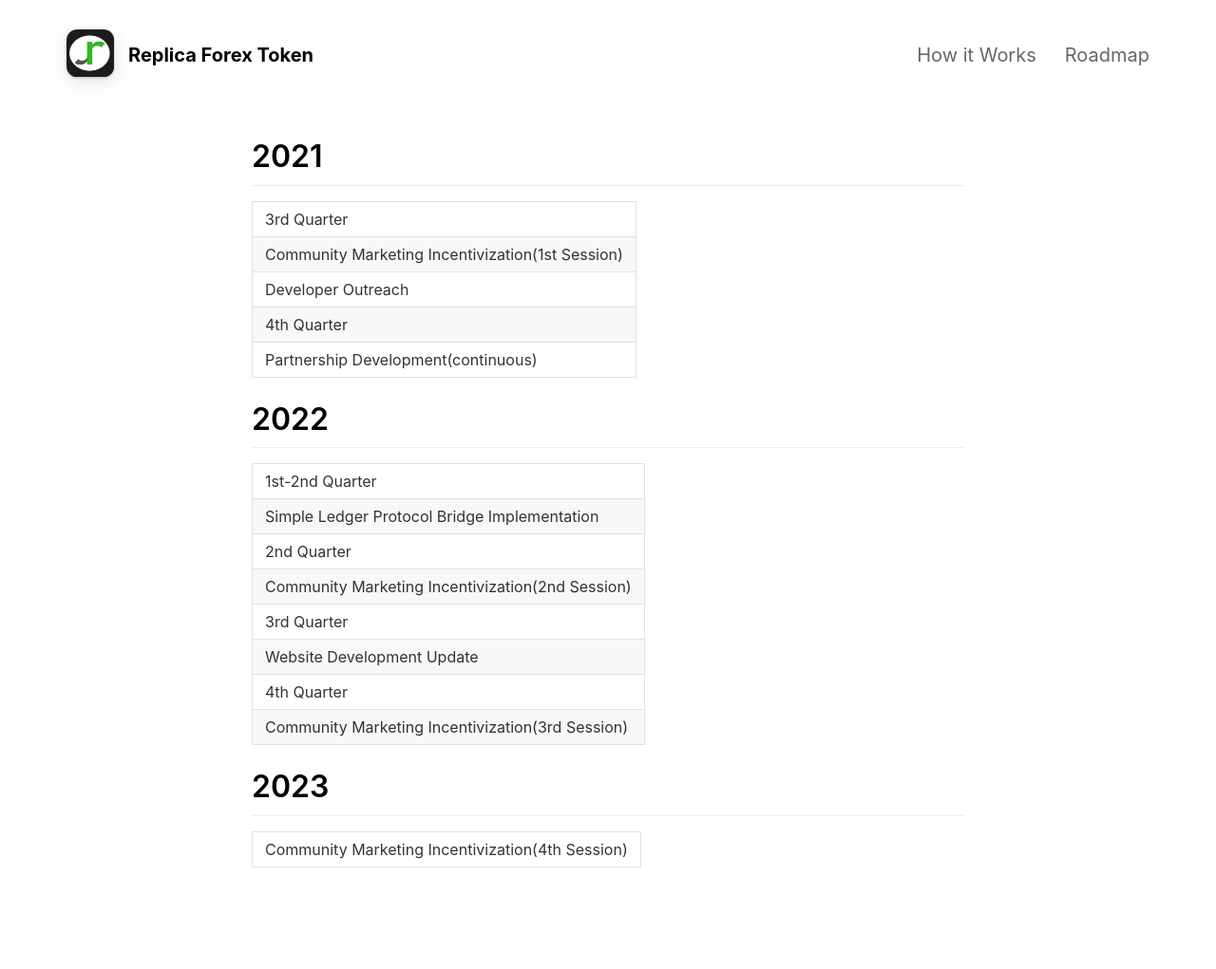
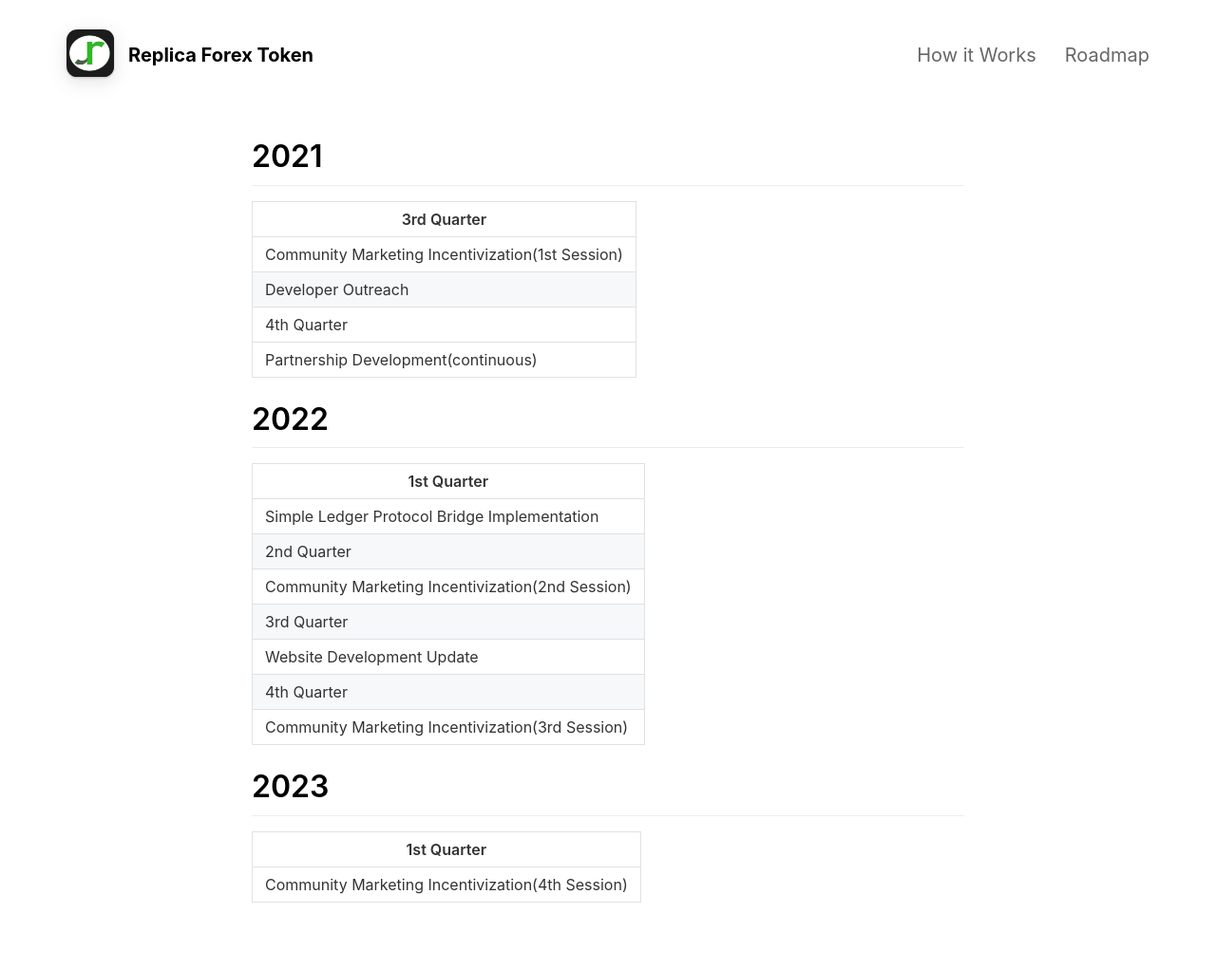
Before and after one commit to fintechntrusts2020/Replica_Forex, a Jekyll site: the page built from _pages/Roadmap.md, in a window 1280 px wide. Shown: the whole page at 95% size. Built offline with Jekyll 4.4.1, drawn with Linux system fonts in a browser that asks for light colours; nearby versions of some CDN libraries; before the commit the page ends 984 px from its top, so only the background shows below that.

Commit message:
Roadmap.md(Update)

```diff
--- a/_pages/Roadmap.md
+++ b/_pages/Roadmap.md
@@ -7,22 +7,30 @@ include_in_header: true
 # 2021
 
 |3rd Quarter|
+|-----------|
 |Community Marketing Incentivization(1st Session)|
 |Developer Outreach|
 |4th Quarter|
+|-----------|
 |Partnership Development(continuous)|
 
 # 2022
 
-|1st-2nd Quarter|
+|1st Quarter|
+|---------------|
 |Simple Ledger Protocol Bridge Implementation|
 |2nd Quarter|
+|-----------|
 |Community Marketing Incentivization(2nd Session)|
 |3rd Quarter|
+|-----------|
 |Website Development Update|
 |4th Quarter|
+|-----------|
 |Community Marketing Incentivization(3rd Session)|
 
 # 2023
 
+|1st Quarter|
+|-----------|
 |Community Marketing Incentivization(4th Session)|
```
